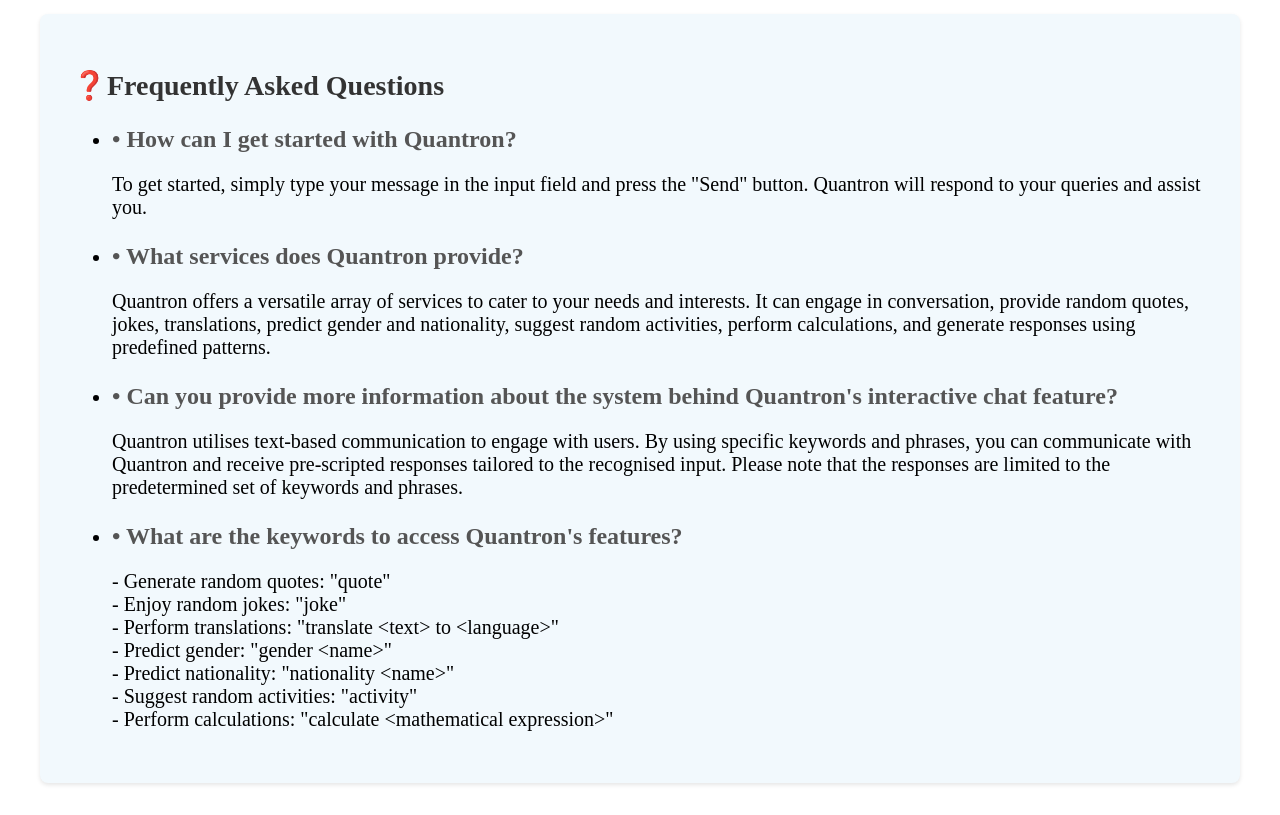
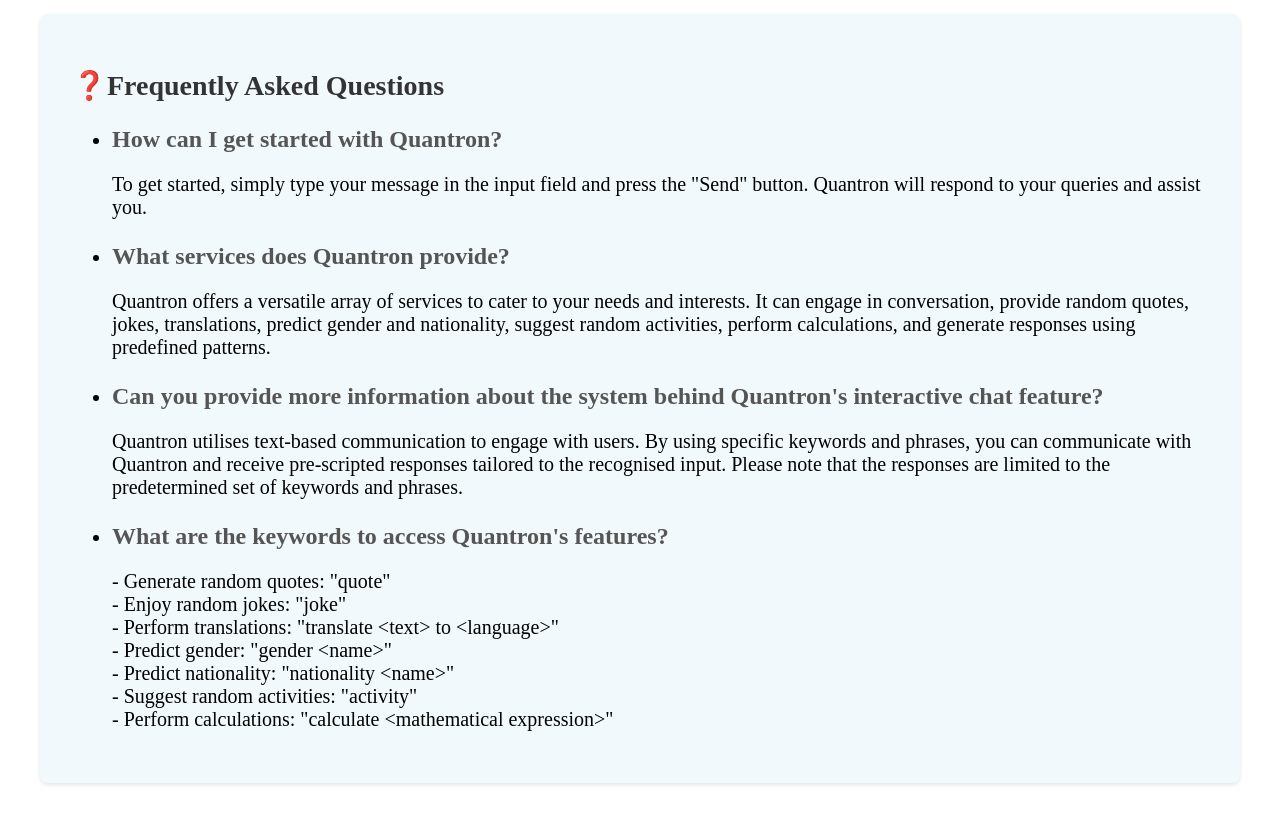
Before and after one commit to Sheng254/quantron, a plain HTML site: page templates/index.html in a window 1280 px wide. Shown: the part 1060-1875 px from the top of the page. Drawn offline with Linux system fonts and the light colour scheme.

Commit message:
Update index.html

```diff
--- a/templates/index.html
+++ b/templates/index.html
@@ -43,19 +43,19 @@
         <h2>❓Frequently Asked Questions</h2>
         <ul>
             <li>
-                <h3>• How can I get started with Quantron?</h3>
+                <h3>How can I get started with Quantron?</h3>
                 <p>To get started, simply type your message in the input field and press the "Send" button. Quantron will respond to your queries and assist you.</p>
             </li>
             <li>
-                <h3>• What services does Quantron provide?</h3>
+                <h3>What services does Quantron provide?</h3>
                 <p>Quantron offers a versatile array of services to cater to your needs and interests. It can engage in conversation, provide random quotes, jokes, translations, predict gender and nationality, suggest random activities, perform calculations, and generate responses using predefined patterns.</p>
             </li>
             <li>
-                <h3>• Can you provide more information about the system behind Quantron's interactive chat feature?</h3>
+                <h3>Can you provide more information about the system behind Quantron's interactive chat feature?</h3>
                 <p>Quantron utilises text-based communication to engage with users. By using specific keywords and phrases, you can communicate with Quantron and receive pre-scripted responses tailored to the recognised input. Please note that the responses are limited to the predetermined set of keywords and phrases.</p>
             </li>
             <li>
-                <h3>• What are the keywords to access Quantron's features?</h3>
+                <h3>What are the keywords to access Quantron's features?</h3>
 				<p>- Generate random quotes: "quote" <br>
 				- Enjoy random jokes: "joke" <br>
 				- Perform translations: "translate &lt;text&gt; to &lt;language&gt;" <br>
```
